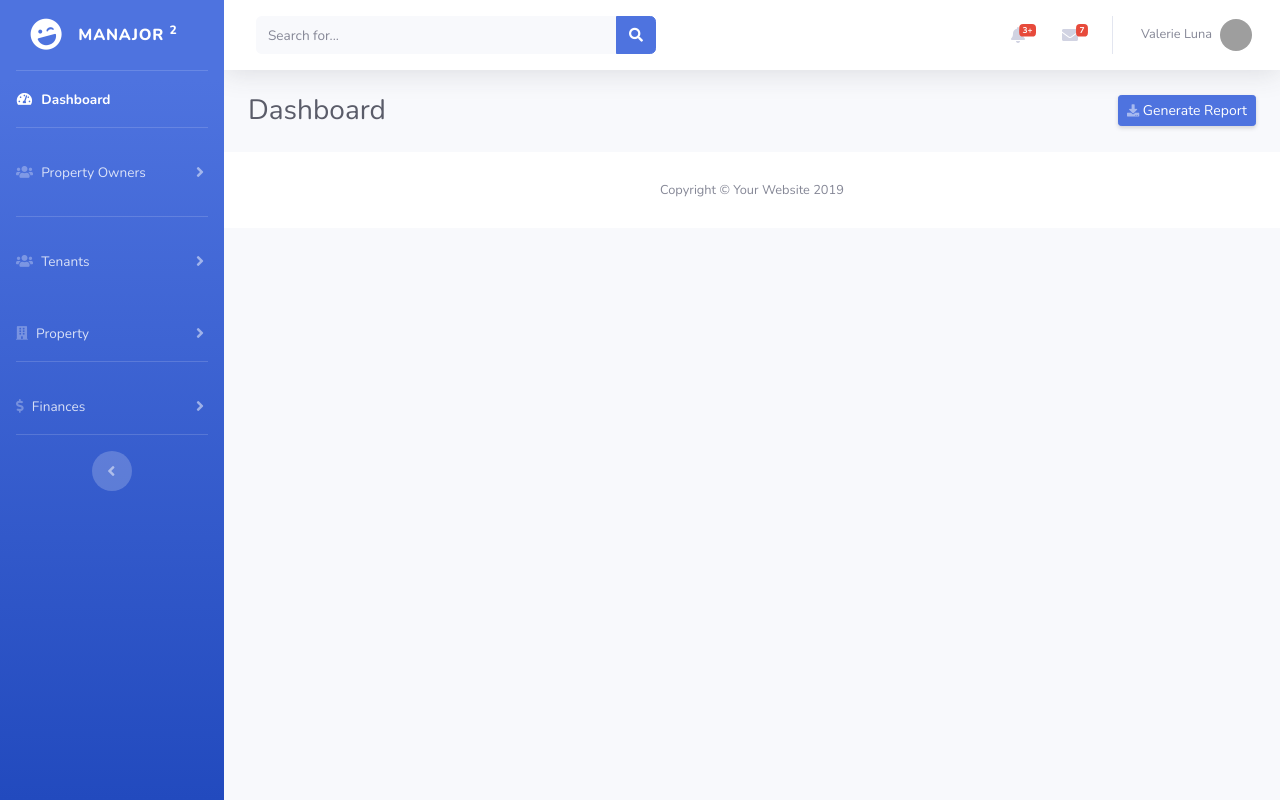
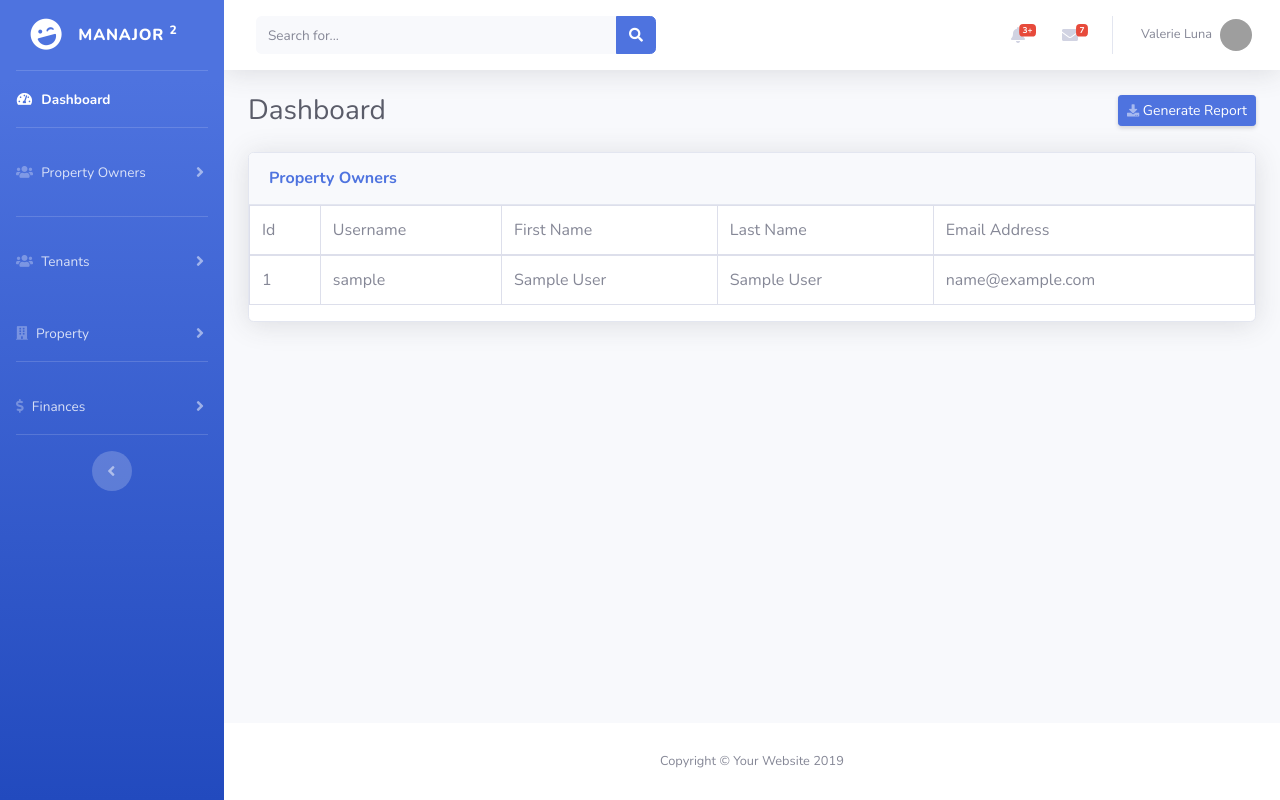
Before and after one commit to JamesMugo/manajor, a PHP site: page /admin/dashboard.php in a window 1280 px wide. Run offline with PHP 8.4, Linux system fonts and the light colour scheme; the visitor is signed in with stand-in values (Sample User, id 1); grey boxes are pictures that could not be loaded.

Commit message:
worked on dashboard displaying a table of info from database

```diff
--- a/admin/blank.php
+++ b/admin/blank.php
@@ -9,7 +9,7 @@
   <meta name="description" content="">
   <meta name="author" content="">
 
-  <title>SB Admin 2 - Blank</title>
+  <title>Manajor - Blank</title>
 
   <!-- Custom fonts for this template-->
   <link href="vendor/fontawesome-free/css/all.min.css" rel="stylesheet" type="text/css">
@@ -33,7 +33,7 @@
         <div class="sidebar-brand-icon rotate-n-15">
           <i class="fas fa-laugh-wink"></i>
         </div>
-        <div class="sidebar-brand-text mx-3">SB Admin <sup>2</sup></div>
+        <div class="sidebar-brand-text mx-3">Manajor <sup>2</sup></div>
       </a>
 
       <!-- Divider -->
--- a/admin/dashboard.php
+++ b/admin/dashboard.php
@@ -1,3 +1,5 @@
+<?php require('../classes/database.php');?>
+
 <!DOCTYPE html>
 <html lang="en">
 
@@ -60,7 +62,7 @@
         <div id="collapseOwners" class="collapse" aria-labelledby="headingTwo" data-parent="#accordionSidebar">
           <div class="bg-white py-2 collapse-inner rounded">
             <h6 class="collapse-header">Manage Owners:</h6>
-            <a class="collapse-item" href="#">View</a>
+            <a class="collapse-item" href="#tableManager">View</a>
             <a class="collapse-item" href="#">Add</a>
             <a class="collapse-item" href="#">Update</a>
             <a class="collapse-item" href="#">Remove</a>
@@ -145,7 +147,6 @@
 
     </ul>
     <!-- End of Sidebar -->
-
 
 
     <!-- Content Wrapper -->
@@ -350,13 +351,83 @@
             <a href="#" class="d-none d-sm-inline-block btn btn-sm btn-primary shadow-sm"><i class="fas fa-download fa-sm text-white-50"></i> Generate Report</a>
           </div>
 
+          <!-- INSERTING PROPERTY OWNERS-->
+          <?php
+          if(isset($_POST['submit']) && $_POST['InputPassword'] == $_POST['RepeatPassword']){
+
+              $FirstName = $_POST['FirstName'];
+              $LastName = $_POST['LastName'];
+              $Username = $_POST['Username'];
+              $InputEmail = $_POST['InputEmail'];
+              $InputPassword = $_POST['InputPassword'];
+              $RepeatPassword = $_POST['RepeatPassword'];
+
+              $pass = md5($InputPassword);
+
+              $query="INSERT INTO staff(firstname, lastname, username, password, email) VALUES ('$FirstName','$LastName','$Username','$pass','$InputEmail')";
+
+              if (mysqli_query($conn, $query)) {
+                header('Location: login.php');
+                 echo "New record created successfully";
+              } else {
+                 echo "Error: " . $query . "" . mysqli_error($conn);
+              }
+              $conn->close();
+
+            }
+            ?>
+          <!--END OF INSERTION (PROPERTY OWNERS)-->
+
+
+            <div class="card shadow mb-4">
+              <div class="card-header py-3">
+                <h6 class="m-0 font-weight-bold text-primary">Property Owners</h6>
+              </div>
+
+              <div class="table-responsive">
+                <table class="table table-bordered" id="dataTable" width="100%" cellspacing="0">
+                  <thead>
+                      <tr>
+                          <td>Id</td>
+                          <td>Username</td>
+                          <td>First Name</td>
+                          <td>Last Name</td>
+                          <td>Email Address</td>
+                      </tr>
+                  </thead>
+                  <tbody>
+                  <?php
+                      $query = "SELECT * FROM staff LIMIT 10";
+                      $result = mysqli_query($conn,$query);
+                      // $row = mysqli_fetch_array($ ,MYSQLI_ASSOC);
+
+                      while($row = mysqli_fetch_array($result)) {
+                      ?>
+                          <tr>
+                              <td><?php echo $row['staffID']?></td>
+                              <td><?php echo $row['username']?></td>
+                              <td><?php echo $row['firstname']?></td>
+                              <td><?php echo $row['lastname']?></td>
+                              <td><?php echo $row['email']?></td>
+                          </tr>
+
+                      <?php
+                      }
+                      ?>
+                  </tbody>
+                </table>
+              </div>
 
 
 
 
-      </div>
+            </div>
+
+        </div>
       <!-- End of Main Content -->
 
+
+    </div>
       <!-- Footer -->
       <footer class="sticky-footer bg-white">
         <div class="container my-auto">
@@ -365,7 +436,6 @@
           </div>
         </div>
       </footer>
-    </div>
       <!-- End of Footer -->
 
     </div>
--- a/classes/database.php
+++ b/classes/database.php
@@ -9,4 +9,4 @@
             die('Could not connect: ' . mysqli_error());
          }
          // echo 'Connected successfully';
-      ?>
+?>
```
